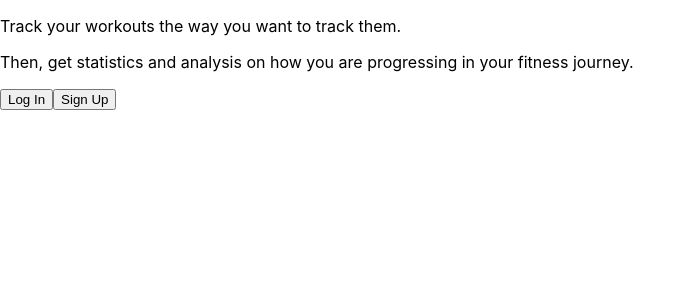
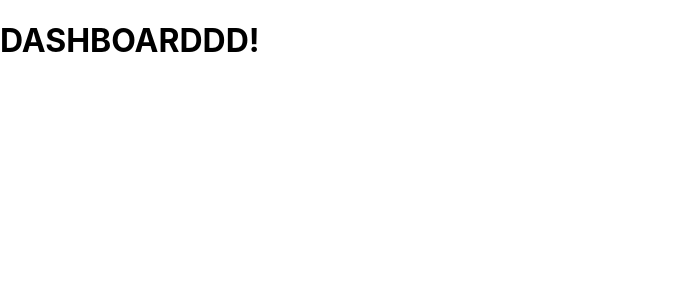
Before and after one commit to JustiP3/LiftStats, a React (Create React App) app in the folder liftstats-frontend/: page /dashboard in a window 1280 px wide. Shown: the top 300 px of the page, without its empty margins (0-696 px from the left). Built offline with nearby package versions, Linux system fonts and the light colour scheme.

Commit message:
add Dashboard route. add Dashboard container. remove console.log from welcome event handlers

```diff
--- a/liftstats-frontend/src/App.js
+++ b/liftstats-frontend/src/App.js
@@ -1,13 +1,15 @@
 import React from 'react';
 import ReactDOM from 'react-dom';
-import Welcome from './containers/welcome'
+import Welcome from './containers/Welcome'
+import Dashboard from './containers/Dashboard'
 import { BrowserRouter as Router, Route } from 'react-router-dom';
 import './App.css';
 
 function App() {
   return (
     <Router>
-      <Route path="/" component={Welcome} />
+      <Route exact path="/" component={Welcome} />
+      <Route exact path="/dashboard" component={Dashboard} />
     </Router>)
 }
 
--- /dev/null
+++ b/liftstats-frontend/src/containers/Dashboard.js
@@ -0,0 +1,12 @@
+import React, { Component } from 'react'
+
+
+export default class Dashboard extends Component {
+
+   // state={loginForm:false, signupForm:false}
+
+
+    render() {
+       return(<h1>DASHBOARDDD!</h1>)
+    }
+  }
--- a/liftstats-frontend/src/containers/welcome.js
+++ b/liftstats-frontend/src/containers/welcome.js
@@ -7,19 +7,16 @@ export default class Welcome extends Component {
     state={loginForm:false, signupForm:false}
 
     handleLoginClick = (event) => {
-        console.log("login click")
         event.preventDefault()
         this.setState({loginForm: true, signupForm:false})
     }
 
     handleSignupClick = (event) => {
-        console.log("signup click")
         event.preventDefault()
         this.setState({loginForm: false, signupForm:true})
     }
 
     handleCloseForm = (event) => {
-        console.log("close form click")
         event.preventDefault()
         this.setState({loginForm: false, signupForm: false})
     }
```
